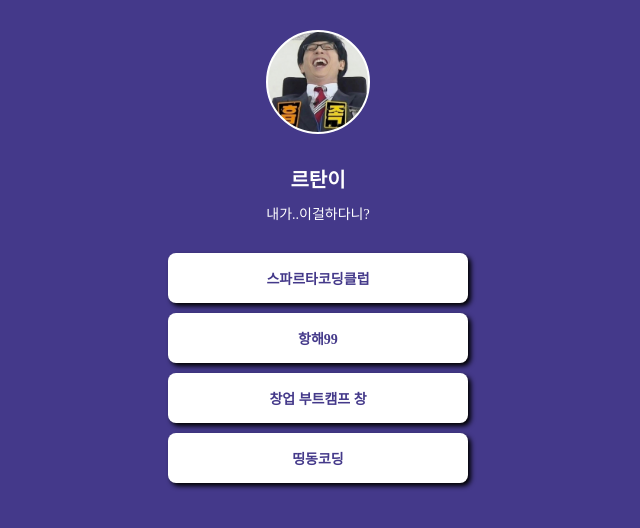
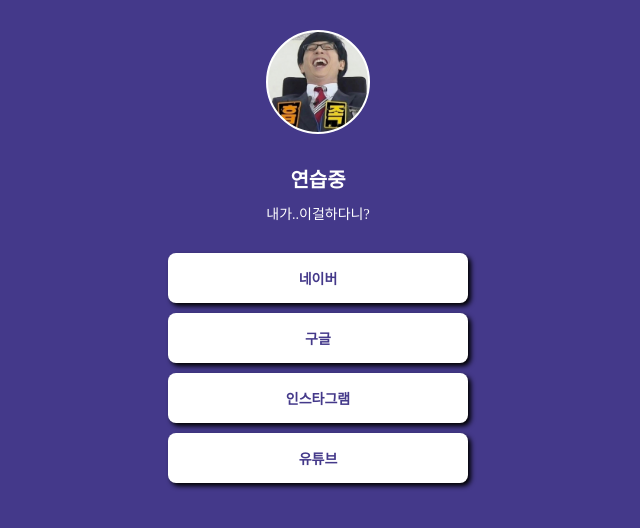
Before and after one commit to ynlee1177/mypage, a plain HTML site: page index.html in a window 1280 px wide. Shown: the whole page, without its empty margins (322-962 px from the left). Drawn offline with Linux system fonts and the light colour scheme; a web font is replaced by a local one.

Commit message:
Update index.html

```diff
--- a/index.html
+++ b/index.html
@@ -6,9 +6,9 @@
         <meta charset="UTF-8" />
         <meta http-equiv="X-UA-Compatible" content="IE=edge" />
         <meta name="viewport" content="width=device-width, initial-scale=1.0" />
-        <meta property="og:title" content="르탄이 - 프로필 링크" />
+        <meta property="og:title" content="연습용 - 프로필 링크" />
         <meta property="og:description" content="어서와 코딩은 처음이지?" />
-        <meta property="og:image" content="공유할 이미지" />
+        <meta property="og:image" content="흡-족.jpeg" />
         <title>르탄이 - 프로필 링크</title>
         <style>
             @import url('https://cdn.jsdelivr.net/gh/orioncactus/pretendard/dist/web/static/pretendard.css');
@@ -66,17 +66,21 @@
                 box-shadow: 3px 3px 5px 0px black;
 
            }
+           .wrap > a:hover {
+                background-color: #f2f2f2;
+
+           }
         </style>
     </head>
     <body>
         <div class="wrap">
             <div class="profile"></div>
-            <h1 class="main">르탄이</h1>
+            <h1 class="main">연습중</h1>
             <P class="sub">내가..이걸하다니?</P>
-            <a target="_blank" href="https://spartacodingclub.kr/">스파르타코딩클럽</a>
-            <a target="_blank" href="https://hanghae99.spartacodingclub.kr/">항해99</a>
-            <a target="_blank" href="https://chang.spartacodingclub.kr/">창업 부트캠프 창</a>
-            <a target="_blank" href="https://ddingdong.spartacodingclub.kr/">띵동코딩</a>
+            <a target="_blank" href="https://naver.com/">네이버</a>
+            <a target="_blank" href="https://google.com/">구글</a>
+            <a target="_blank" href="https://instagram.com/">인스타그램</a>
+            <a target="_blank" href="https://youtuebe.com/">유튜브</a>
         </div>
     </body>
 </html>
```
